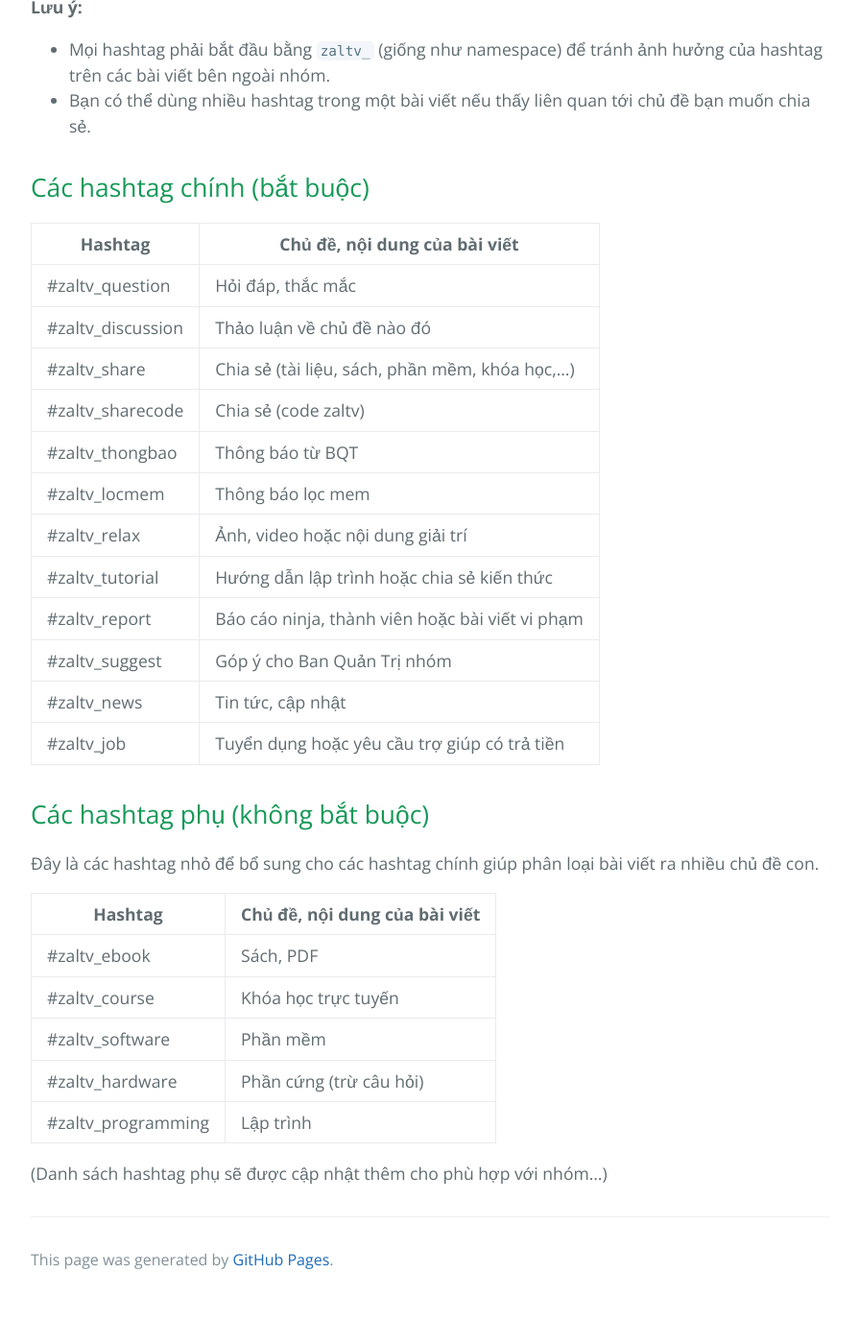
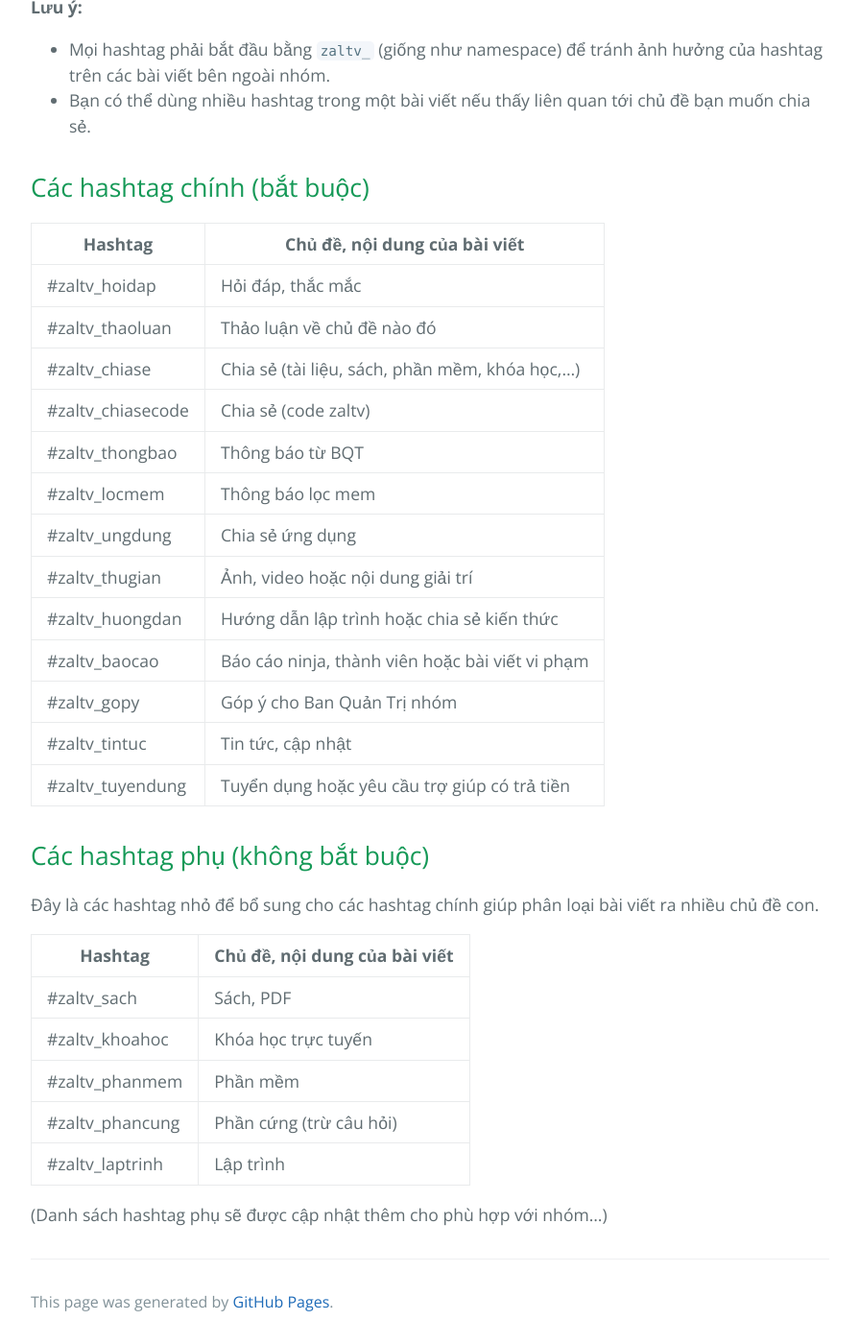
Before and after one commit to huuvinhtv/zaltv, a Jekyll site: the page built from hashtags.md, in a window 1280 px wide and 1400 px high, scrolled down 561 px. Shown: the whole window at 96% size, without its empty margins (192-1087 px from the left). Built offline with Jekyll 4.4.1, drawn with Linux system fonts in a browser that asks for light colours; our own code applies the rules of GitHub Pages for plain Markdown files; before the commit the page ends 1917 px from its top, so only the background shows below that.

Commit message:
Update hashtags.md

```diff
--- a/hashtags.md
+++ b/hashtags.md
@@ -10,18 +10,19 @@ Nhằm mục đích phân loại nội dung cũng như giúp các bạn dễ dà
 
 | Hashtag            | Chủ đề, nội dung của bài viết                    |
 |--------------------|--------------------------------------------------|
-| #zaltv_question   | Hỏi đáp, thắc mắc                                |
-| #zaltv_discussion | Thảo luận về chủ đề nào đó                       |
-| #zaltv_share      | Chia sẻ (tài liệu, sách, phần mềm, khóa học,...) |
-| #zaltv_sharecode  | Chia sẻ (code zaltv)                             |
+| #zaltv_hoidap     | Hỏi đáp, thắc mắc                                |
+| #zaltv_thaoluan   | Thảo luận về chủ đề nào đó                       |
+| #zaltv_chiase     | Chia sẻ (tài liệu, sách, phần mềm, khóa học,...) |
+| #zaltv_chiasecode | Chia sẻ (code zaltv)                             |
 | #zaltv_thongbao   | Thông báo từ BQT                                 |
 | #zaltv_locmem     | Thông báo lọc mem                                |
-| #zaltv_relax      | Ảnh, video hoặc nội dung giải trí                |
-| #zaltv_tutorial   | Hướng dẫn lập trình hoặc chia sẻ kiến thức       |
-| #zaltv_report     | Báo cáo ninja, thành viên hoặc bài viết vi phạm  |
-| #zaltv_suggest    | Góp ý cho Ban Quản Trị nhóm                      |
-| #zaltv_news       | Tin tức, cập nhật                                |
-| #zaltv_job        | Tuyển dụng hoặc yêu cầu trợ giúp có trả tiền     |
+| #zaltv_ungdung    | Chia sẻ ứng dụng                                 |
+| #zaltv_thugian    | Ảnh, video hoặc nội dung giải trí                |
+| #zaltv_huongdan   | Hướng dẫn lập trình hoặc chia sẻ kiến thức       |
+| #zaltv_baocao     | Báo cáo ninja, thành viên hoặc bài viết vi phạm  |
+| #zaltv_gopy       | Góp ý cho Ban Quản Trị nhóm                      |
+| #zaltv_tintuc     | Tin tức, cập nhật                                |
+| #zaltv_tuyendung  | Tuyển dụng hoặc yêu cầu trợ giúp có trả tiền     |
 
 ## Các hashtag phụ (không bắt buộc)
 
@@ -29,10 +30,10 @@ Nhằm mục đích phân loại nội dung cũng như giúp các bạn dễ dà
 
 | Hashtag             | Chủ đề, nội dung của bài viết |
 |---------------------|-------------------------------|
-| #zaltv_ebook       | Sách, PDF                     |
-| #zaltv_course      | Khóa học trực tuyến           |
-| #zaltv_software    | Phần mềm                      |
-| #zaltv_hardware    | Phần cứng (trừ câu hỏi)       |
-| #zaltv_programming | Lập trình                     |
+| #zaltv_sach       | Sách, PDF                     |
+| #zaltv_khoahoc      | Khóa học trực tuyến           |
+| #zaltv_phanmem    | Phần mềm                      |
+| #zaltv_phancung    | Phần cứng (trừ câu hỏi)       |
+| #zaltv_laptrinh | Lập trình                     |
 
 (Danh sách hashtag phụ sẽ được cập nhật thêm cho phù hợp với nhóm...)
```
